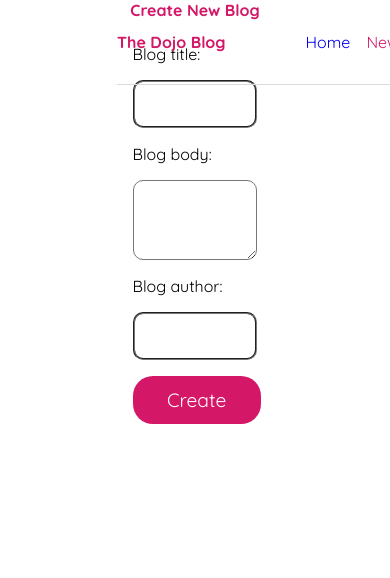
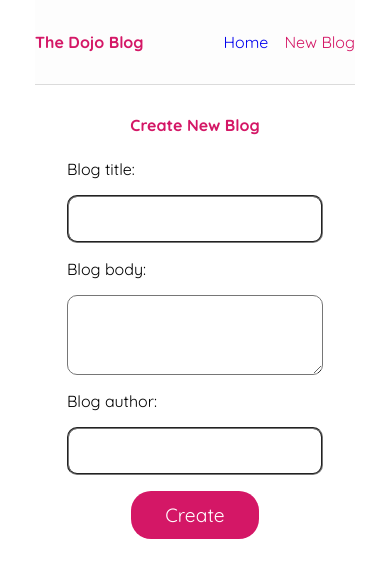
Before and after one commit to Eugene-ak/dojo-blog, a React (Create React App) app: page /create in a window 390 px wide. Shown: the top 578 px of the page. Built offline with nearby package versions, Linux system fonts and the light colour scheme.

Commit message:
Update on navbar

```diff
--- a/src/index.css
+++ b/src/index.css
@@ -57,8 +57,9 @@ body {
     align-items: center;
     justify-content: space-between;
     border-bottom: 1px solid rgb(219, 219, 219);
-    position: fixed;
+    position: sticky;
     top: 0;
+    background-color: rgb(253, 253, 253);
   }
 }
 
@@ -75,8 +76,9 @@ body {
     align-items: center;
     justify-content: space-between;
     border-bottom: 1px solid rgb(219, 219, 219);
-    position: fixed;
+    position: sticky;
     top: 0;
+    background-color: rgb(253, 253, 253);
   }
 }
 
```
